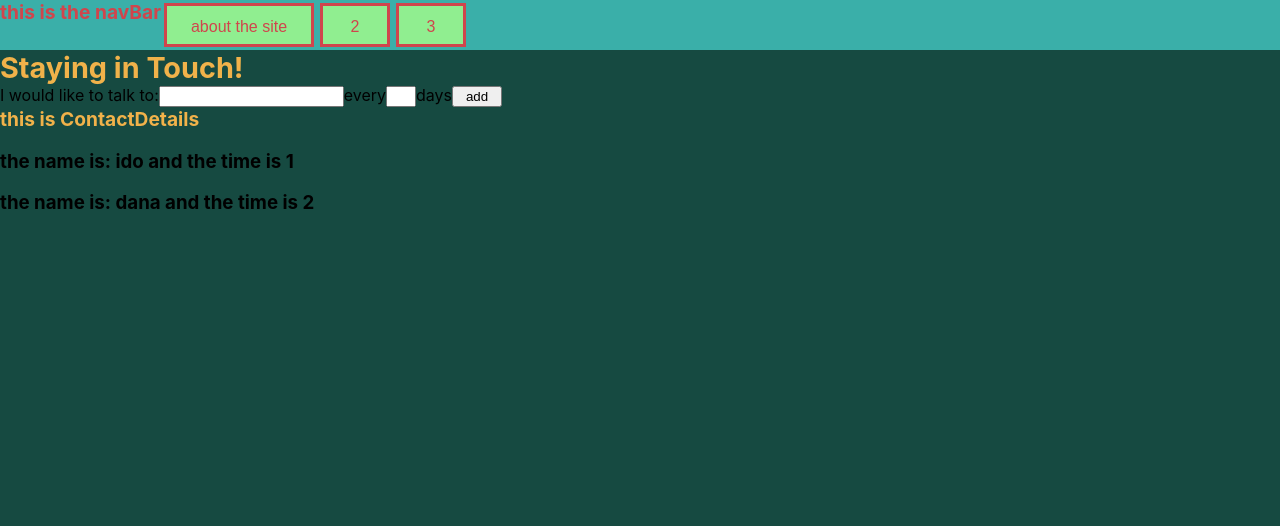
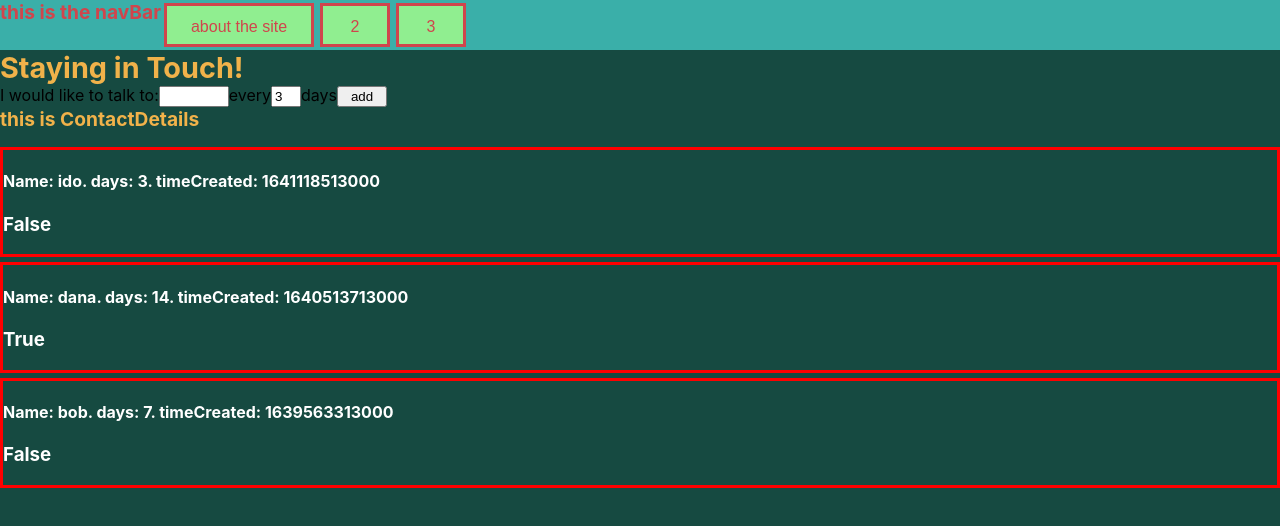
Before and after one commit to idomand/stayInTouch, a Next.js app: page / in a window 1280 px wide. Shown: the top 526 px of the page. Built offline with nearby package versions, Linux system fonts and the light colour scheme.

Commit message:
adding date check

```diff
--- a/Components/AddNewContact.jsx
+++ b/Components/AddNewContact.jsx
@@ -1,5 +1,7 @@
 import React, { useRef, useState, useContext } from "react";
 import styled from "styled-components";
+import dayjs from "dayjs";
+
 import DataContext from "../lib/DataContext";
 
 const Input = styled.input`
@@ -7,8 +9,6 @@ const Input = styled.input`
 `;
 const InputText = styled(Input)`
   min-width: 70px;
-  width: auto;
-  /* max-width: 150px; */
 `;
 const InputTime = styled(Input)`
   width: 30px;
@@ -27,11 +27,12 @@ export default function AddNewContact() {
     let newContact = {
       name: nameRef.current.value,
       time: timeRef.current.value,
+      timeCreated: dayjs().valueOf(),
     };
     contactData.addContact(newContact);
     console.log("newContact :>> ", newContact);
     nameRef.current.value = "";
-    timeRef.current.value = 1;
+    timeRef.current.value = 3;
   }
   return (
     <div>
@@ -49,6 +50,7 @@ export default function AddNewContact() {
             id="time"
             max={31}
             min={1}
+            defaultValue={3}
           />
           days
         </label>
--- a/Components/ContactDetails.jsx
+++ b/Components/ContactDetails.jsx
@@ -12,8 +12,6 @@ const ContactList = styled.ul`
 export default function ContactDetails() {
   const contactData = useContext(DataContext);
 
-  const foo = contactData.contactArray;
-
   return (
     <>
       <H2>this is ContactDetails</H2>
@@ -24,6 +22,7 @@ export default function ContactDetails() {
               key={Math.random()}
               name={element.name}
               time={element.time}
+              timeCreated={element.timeCreated}
             />
           );
         })}
--- a/Components/ContactItem.jsx
+++ b/Components/ContactItem.jsx
@@ -1,18 +1,34 @@
 import React, { useContext } from "react";
 import styled from "styled-components";
 import DataContext from "../lib/DataContext";
+import dayjs from "dayjs";
 
 const ContactItemWrapper = styled.li`
   list-style-type: none;
+  border: solid red;
+  margin-top: 5px;
+  color: white;
 `;
+const oneDay = 86400000;
 
-export default function ContactItem({ name, time }) {
-  const contactData = useContext(DataContext);
+const currantTime = dayjs().valueOf();
+
+export default function ContactItem({ name, time, timeCreated }) {
+  // const contactData = useContext(DataContext);
+
+  let flag;
+  if (currantTime - timeCreated > time * oneDay) {
+    flag = false;
+  } else {
+    flag = true;
+  }
+
   return (
     <ContactItemWrapper>
-      <h3>
-        the name is: {name} and the time is {time}
-      </h3>
+      <h4>
+        Name: {name}. days: {time}. timeCreated: {timeCreated}
+      </h4>
+      {flag ? <h3>True</h3> : <h3>False</h3>}
     </ContactItemWrapper>
   );
 }
--- a/package.json
+++ b/package.json
@@ -9,6 +9,7 @@
   },
   "dependencies": {
     "babel-plugin-styled-components": "^2.0.2",
+    "dayjs": "^1.10.7",
     "next": "12.0.7",
     "react": "17.0.2",
     "react-dom": "17.0.2",
--- a/pages/index.js
+++ b/pages/index.js
@@ -17,8 +17,9 @@ const HomeWrapper = styled.section`
 
 export default function Home() {
   const [contactArray, setContactArray] = useState([
-    { name: "ido", time: 1 },
-    { name: "dana", time: 2 },
+    { name: "ido", time: 3, timeCreated: 1641118513000 }, // 2.1.22
+    { name: "dana", time: 14, timeCreated: 1640513713000 }, // 26.12.21
+    { name: "bob", time: 7, timeCreated: 1639563313000 }, // 15.12.21
   ]);
 
   const contactData = {
```
Also changed, not shown: 1 other file (tests, documents, lock files or other folders).
